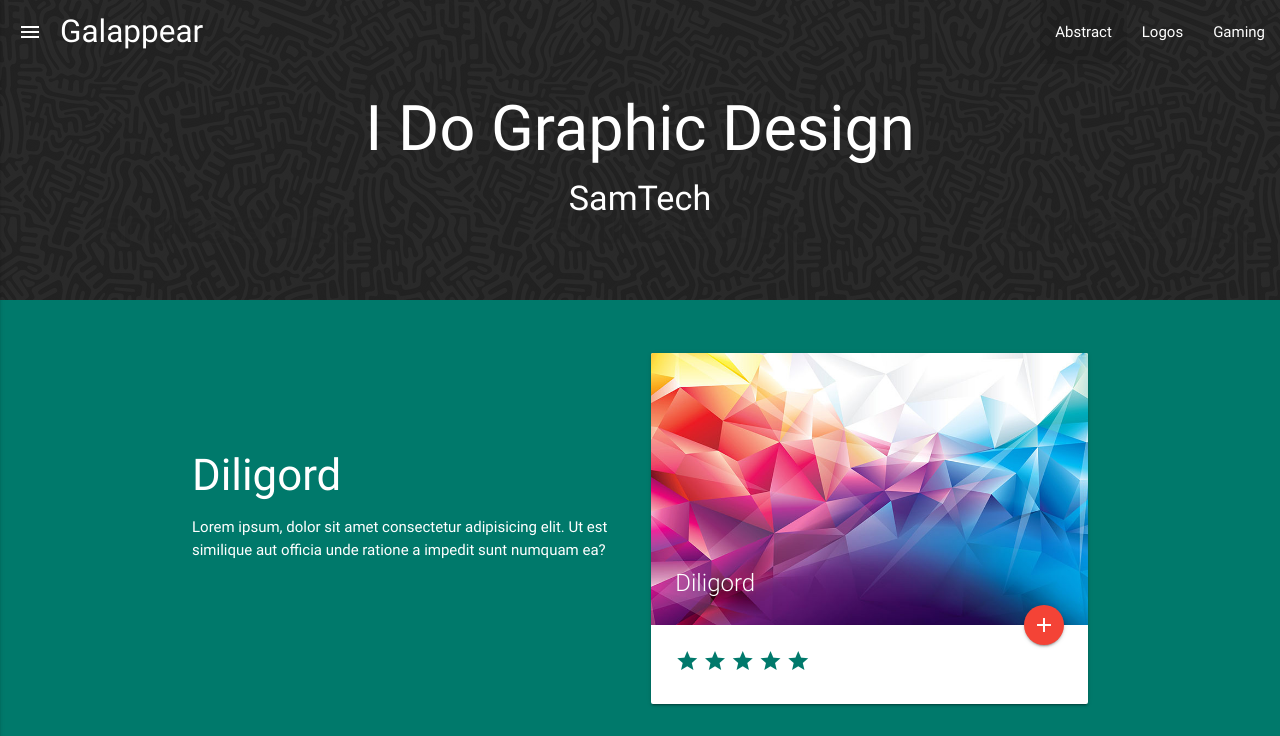
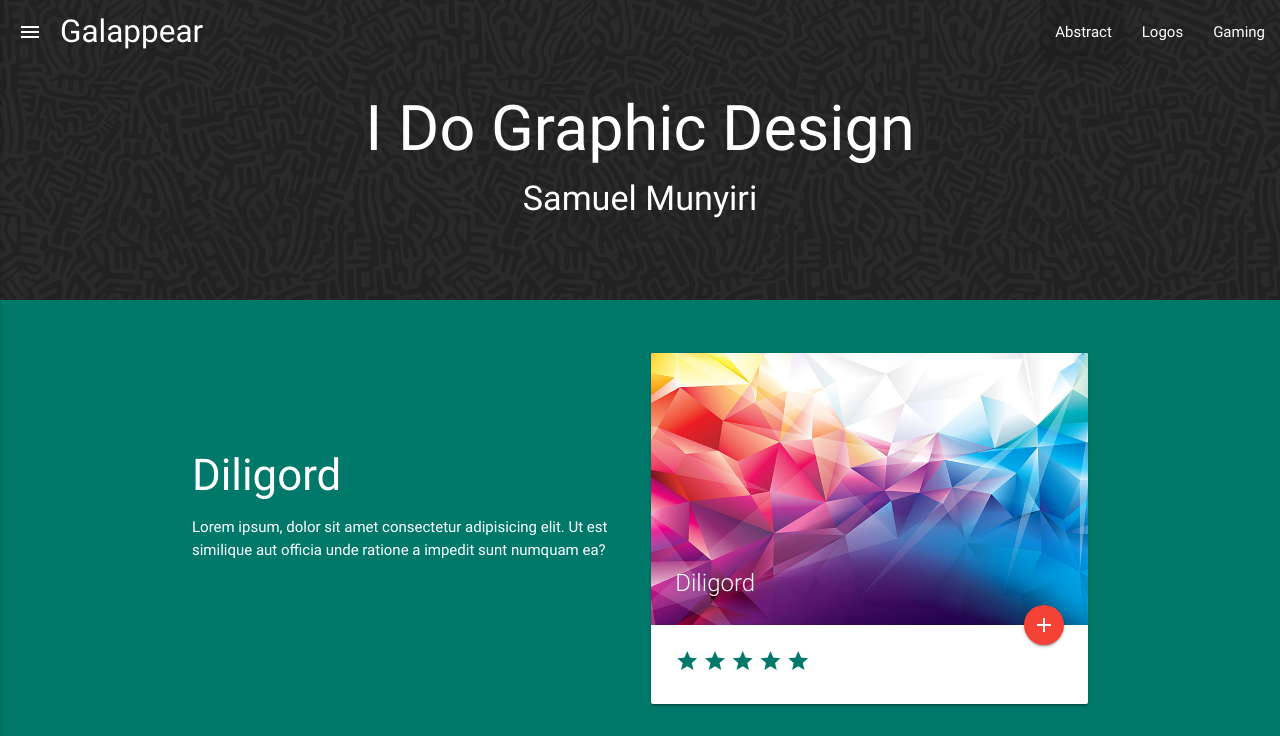
Before and after one commit to Samuel46/Gallapear, a website: page index.html in a window 1280 px wide. Shown: the top 736 px of the page. Drawn offline with nearby package versions, Linux system fonts and the light colour scheme.

```diff
--- a/index.html
+++ b/index.html
@@ -47,7 +47,7 @@
       </ul>
     </nav>
     <h1 class="center">I Do Graphic Design</h1>
-    <h4 class="center">SamTech</h4>
+    <h4 class="center">Samuel Munyiri</h4>
   </header>
 
   <!-- Section: Main -->
```
